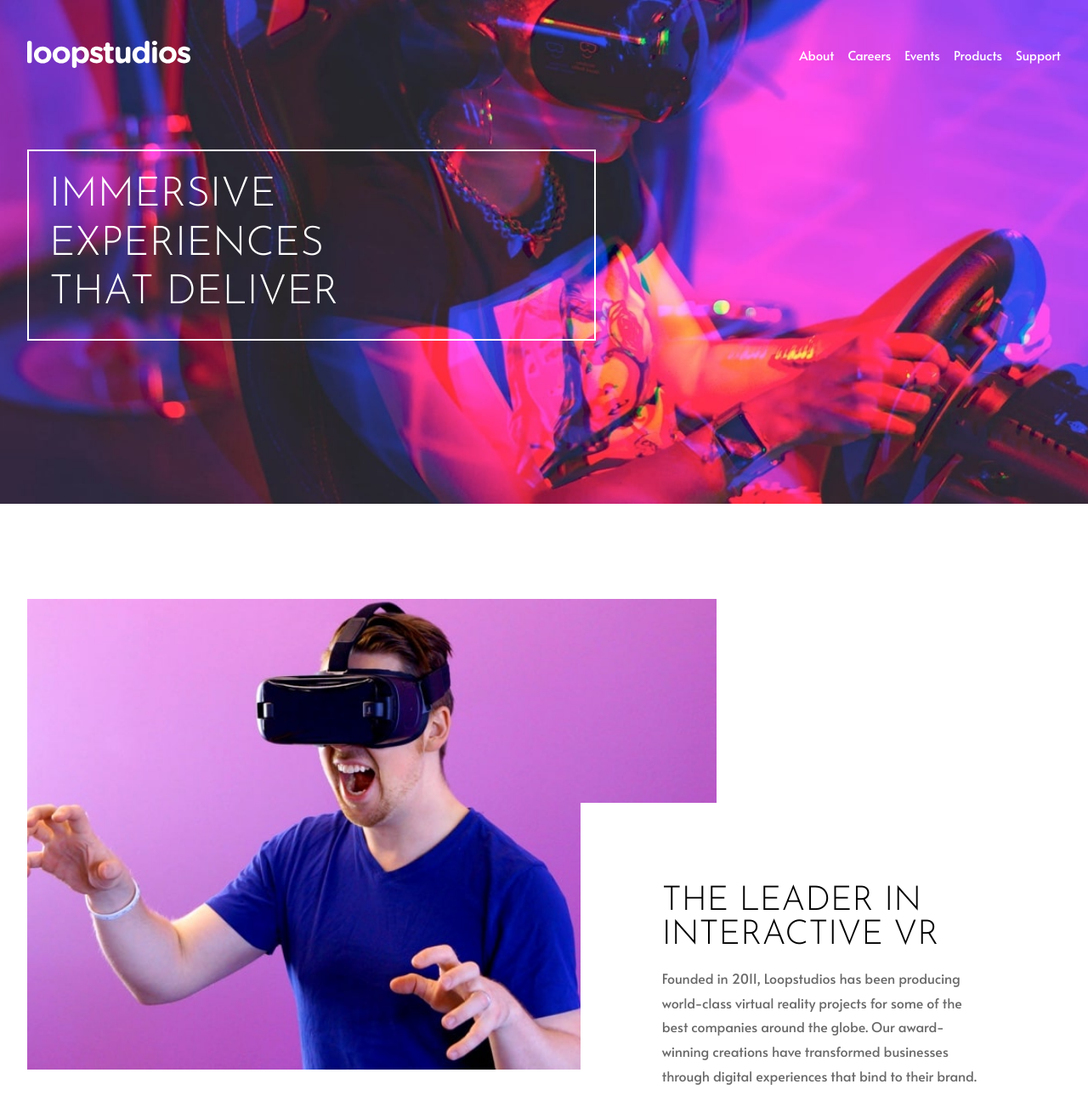
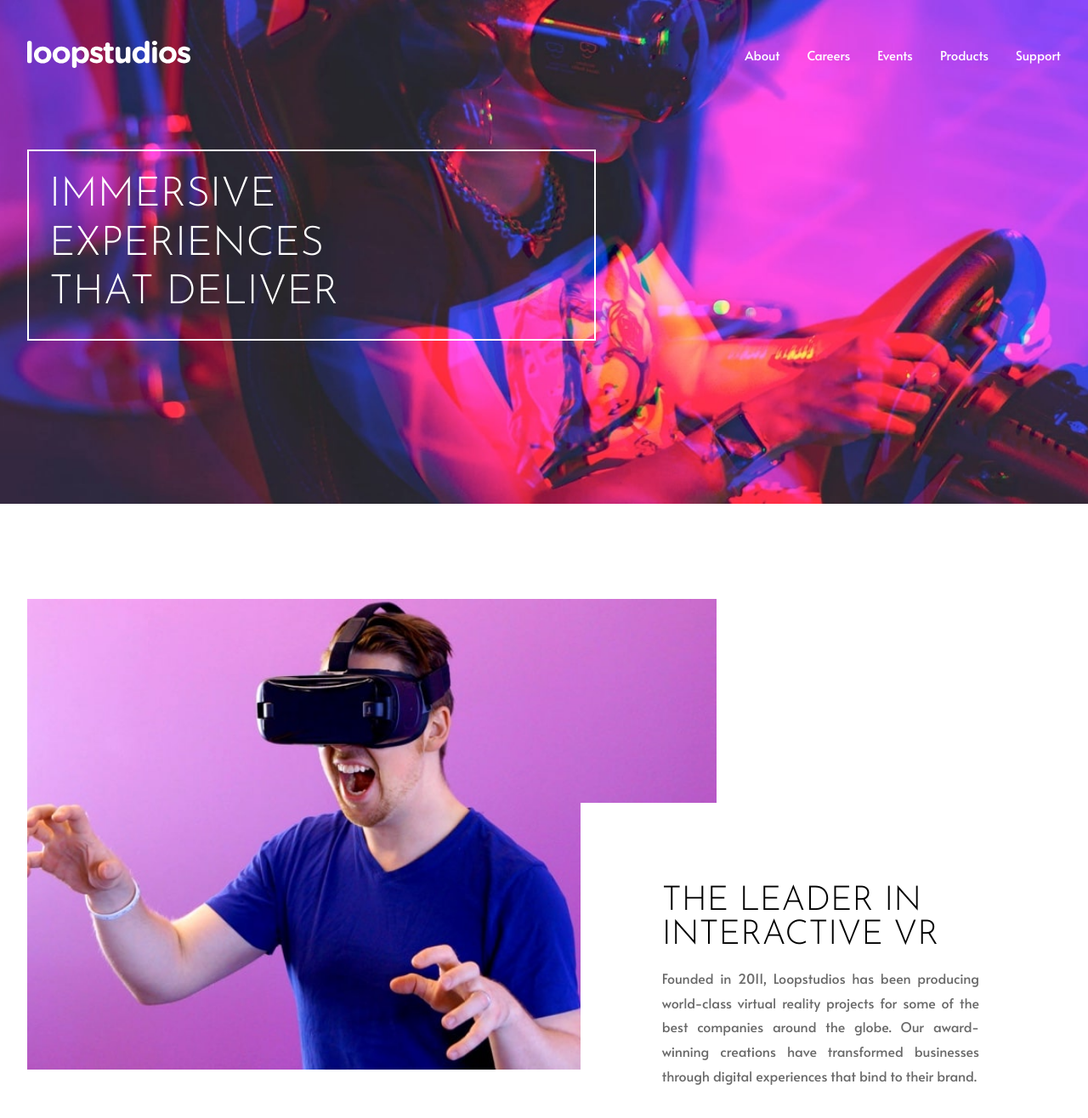
Before and after one commit to dselasea/loopstudios, a React (Create React App) app: page / in a window 1280 px wide. Shown: the top 1316 px of the page at 85% size. Built offline with nearby package versions, Linux system fonts and the light colour scheme.

Commit message:
Modified media queries for Leader title

```diff
--- a/src/images/components/Header/Header.module.css
+++ b/src/images/components/Header/Header.module.css
@@ -33,7 +33,7 @@
 .menu li a {
     text-decoration: none;
     color: #fff;
-    padding: 1rem;
+    padding: 1rem 2rem;
     font-size: 400;
     position: relative;
 }
@@ -45,12 +45,12 @@
 .menu li a::before {
     content: "";
     position: absolute;
-    right: 50%;
-    left: 50%;
-    /* transform: translate(-50%, -50%); */
-    top: 47px;
+    right: 40%;
+    left: 40%;
+    bottom: 15%;
+    transform: translate(100%, 0%);
     height: 2px;
-    width: 30%;
+    width: 20%;
     background-color: #fff;
     opacity: 0;
     transition: 0.3s;
@@ -101,7 +101,7 @@
         top: 0;
         right: 0;
         width: 100%;
-        height: 100vh;
+        height: 100%;
         background-color: #000;
         text-transform: uppercase;
         transition: all 0.5s;
--- a/src/images/components/Leader/Leader.module.css
+++ b/src/images/components/Leader/Leader.module.css
@@ -59,8 +59,30 @@
     }
 
     .text {
+        padding: 3rem;
         text-align: left;
+        margin-top: 10rem;
+        margin-left: -8rem;
+        display: flex;
+        flex-direction: column;
+        justify-content: center;
+        background-color: #fff;
+    }
+
+    .text h2 {
+        font-size: 2rem;
+    }
+
+    .text p {
+        text-align: justify;
+        font-size: 1rem;
+    }
+  }
+
+  @media screen and (min-width: 1200px){
+    .text {
         padding: 6rem;
+        text-align: left;
         margin-top: 15rem;
         margin-left: -10rem;
         display: flex;
@@ -74,6 +96,7 @@
     }
 
     .text p {
+        text-align: justify;
         font-size: 1rem;
     }
   }
```
